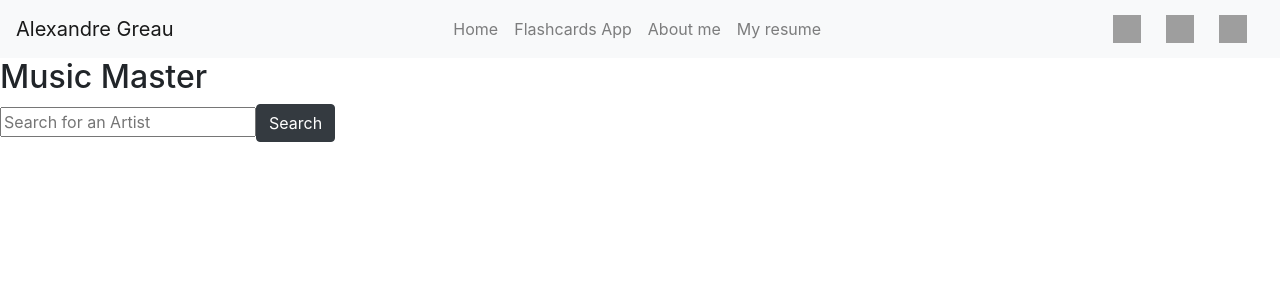
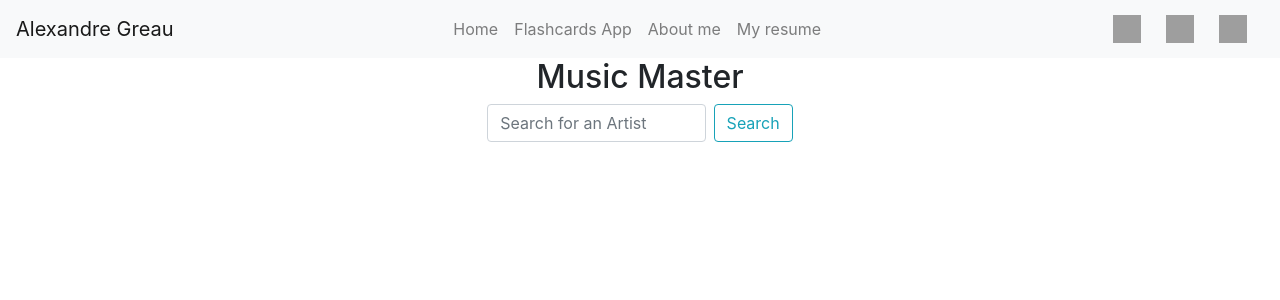
Before and after one commit to AlexGreau/Alex-Portfolio, a React (Create React App) app in the folder ui/: page /music-master in a window 1280 px wide. Shown: the top 300 px of the page. Built offline with nearby package versions, Linux system fonts and the light colour scheme; grey boxes are pictures that could not be loaded.

Commit message:
artist query done

```diff
--- a/ui/src/projects/music-master/components/MusicMaster.js
+++ b/ui/src/projects/music-master/components/MusicMaster.js
@@ -2,18 +2,47 @@ import React, { Component } from 'react';
 import './components.css'
 
 class MusicMaster extends Component {
-    state = {artistQuery: ''};
+    state = { artistQuery: '', artistResult: {} };
 
-    updateArtistQuery = () => {
-
+    updateArtistQuery = (event) => {
+        console.log(event.target.value)
+        this.setState({ artistQuery: event.target.value })
     }
 
-    render () {
+    searchArtist = () => {
+        const url = 'https://spotify-api-wrapper.appspot.com/artist/' + this.state.artistQuery;
+        fetch(url)
+            .then((response) => response.json())
+            .then((res) => {
+                console.log(res)
+                this.setState({artistResult: res.artists.items[0]})
+                console.log(this.state)
+            })
+    }
+
+    handleKeyPress = (event) => {
+        if (event.key === 'Enter') {
+            this.searchArtist();
+        }
+    }
+
+    render() {
         return (
-            <div id="body">
+            <div className="musicMaster">
                 <h2>Music Master</h2>
-                <input placeholder='Search for an Artist' onChange={this.updateArtistQuery}></input>
-                <button className="btn btn-dark">Search</button>
+                <div className="row justify-content-center">
+                    <input className="form-control mr-sm-2 col-2"
+                        onChange={this.updateArtistQuery}
+                        onKeyPress={this.handleKeyPress}
+                        placeholder="Search for an Artist" ></input>
+                    <button className="btn btn-outline-info my-2 my-sm-0"
+                        onClick={this.searchArtist}>
+                        Search
+                        </button>
+                </div>
+                <div>
+                    {this.state.artistQuery}
+                </div>
             </div>
         )
     }
--- a/ui/src/projects/music-master/components/components.css
+++ b/ui/src/projects/music-master/components/components.css
@@ -1,3 +1,7 @@
-#body {
+.body {
     flex: 1 1 auto;
 }
+
+.musicMaster {
+    text-align: center;
+align-items: center;}
```
